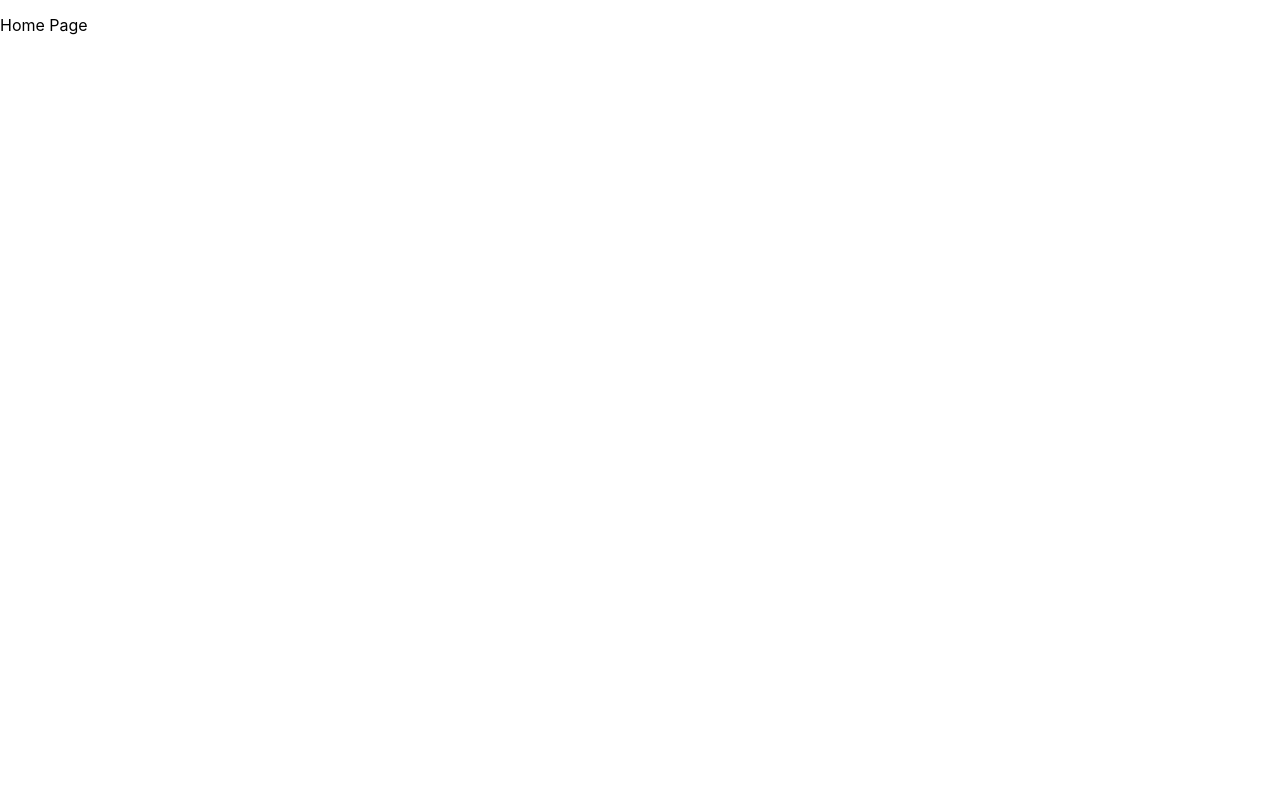
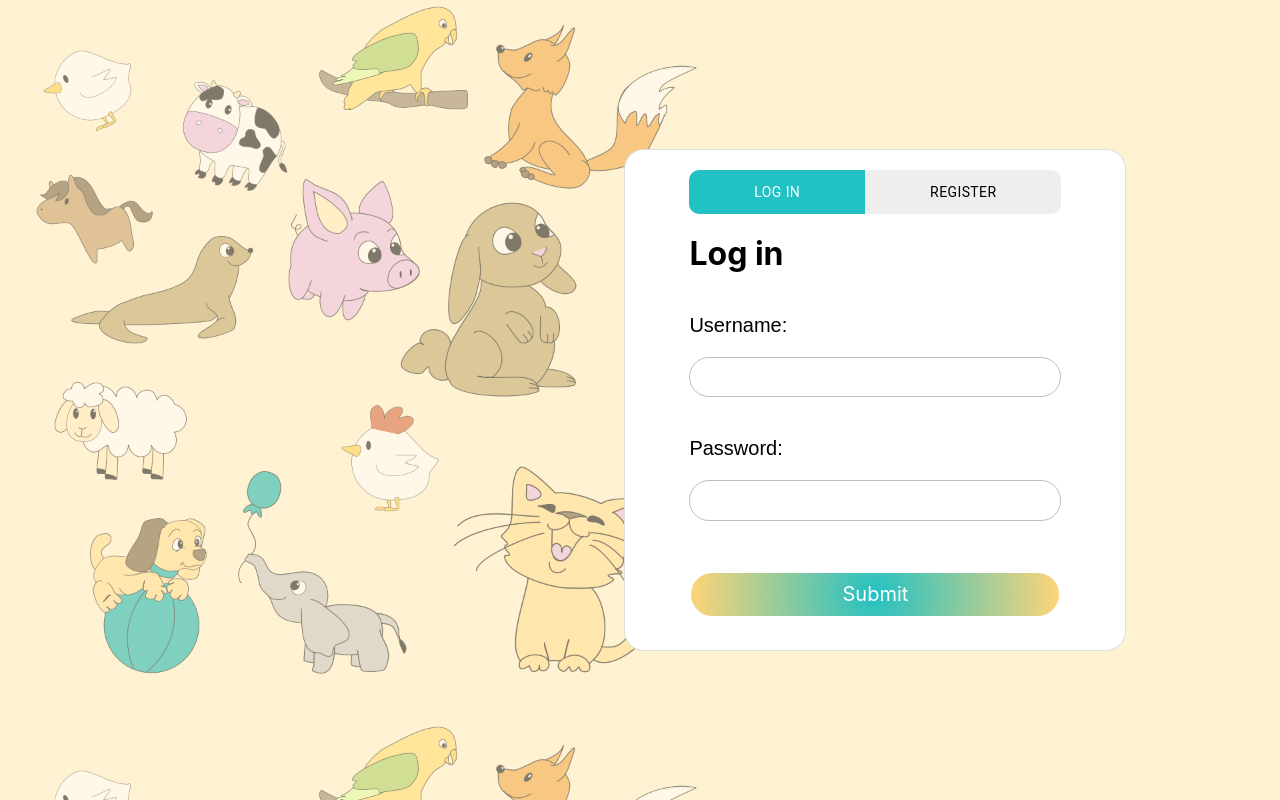
Before and after one commit to sdumencic/coloringbook, a React (Create React App) app: page / in a window 1280 px wide. Built offline with nearby package versions, Linux system fonts and the light colour scheme.

Commit message:
Login and registration forms

```diff
--- /dev/null
+++ b/src/components/HomePage/HomePage.scss
@@ -0,0 +1,14 @@
+.loginBackground {
+    height: 100vh;
+    background-size: contain;
+    /* ili repeat i contain ili samo cover */
+}
+
+
+/*
+radial-gradient(circle, #22c1c3 0%, #c5f9ca 100%)
+
+radial-gradient(circle, #5cd2b9 0%, #c5ffe4 100%)
+
+
+*/
--- a/src/components/HomePage/HomePage.tsx
+++ b/src/components/HomePage/HomePage.tsx
@@ -1,5 +1,50 @@
+import Login from "./Login/Login";
+import Register from "./Register/Register";
+import "./HomePage.scss";
+import { MouseEvent, useEffect, useRef, useState } from "react";
+
+const IMAGE = "/images/background.png";
+
 const HomePage = () => {
-    return <p>Home Page</p>
+    const style = {
+        backgroundImage: `url(${IMAGE})`
+    }
+
+    const [title, setTitle] = useState("Log in");
+
+    const [value, setValue] = useState(false);
+    const [active, setActive] = useState(false);
+    const changeRegister = () => {
+        setTitle('Register');
+        setValue(true);
+        setActive(true);
+    }
+
+    const changeLogin = () => {
+        setTitle('Log in');
+        setValue(false);
+        setActive(false);
+    }
+
+    return (
+        <div className="loginBackground" style={style}>
+            <form className="loginform">
+                <div className="loginformheader">
+                    <div className="materialui">
+                        <div className={`button ${active ? "" : "active"}`} onClick={changeLogin}>
+                            Log in
+                        </div>
+                        <div className={`button ${active ? "active" : ""}`} onClick={changeRegister}>
+                            Register
+                        </div>
+                    </div>
+                    <h1>{title}</h1>
+                </div>
+                {value ? <Register /> : <Login />}
+            </form>
+        </div>
+
+    )
 }
 
 export default HomePage;
--- /dev/null
+++ b/src/components/HomePage/Login/Login.scss
@@ -0,0 +1,116 @@
+$color: rgb(247, 243, 235);
+$turqoise: rgb(23, 131, 133);
+$turqoise-light: rgba(34, 193, 195, 1);
+$gradient: radial-gradient(circle, rgba(34, 193, 195, 1) 0%, rgb(255, 212, 120) 100%);
+$yellow: rgb(255, 212, 120);
+
+/* rgb(23, 131, 133) rgba(34, 193, 195, 1)*/
+
+body {
+    background-color: $color;
+}
+
+.loginform {
+    position: absolute;
+    display: flex;
+    flex-direction: column;
+    min-width: 0;
+    word-wrap: break-word;
+    background-color: #fff;
+    background-clip: border-box;
+    border: 1px solid rgba(0, 0, 0, .125);
+    border-radius: 20px;
+    width: 500px;
+    height: 500px;
+    right: 12%;
+    top: 50%;
+    -ms-transform: translateY(-50%);
+    transform: translateY(-50%);
+}
+
+.loginformheader {
+    padding: 0rem 4rem;
+    padding-bottom: 0rem;
+    margin-bottom: 20px;
+}
+
+.loginformbody {
+    flex: 1 1 auto;
+    padding: 0rem 4rem;
+    padding-bottom: 0rem;
+}
+
+.loginlabel {
+    margin: 10px 0 5px 0;
+    font-family: Arial;
+    font-size: 20px;
+}
+
+.logininput {
+    margin: 20px 0 40px 0;
+    padding: 10px;
+    border: 1px solid #bfbfbf;
+    border-radius: 20px;
+    box-sizing: border-box;
+    width: 100%
+}
+
+.loginsubmit {
+    margin: 10px 0 0 0;
+    padding: 10px 20px;
+    border: none;
+    border-radius: 20px;
+    background: #3085d6;
+    font-size: 20px;
+    color: white;
+    width: 100%;
+    position: initial;
+    /* background: radial-gradient(circle, rgba(252, 70, 107, 1) 0%, rgba(63, 94, 251, 1) 100%); */
+    /* radial-gradient(circle, rgba(34, 193, 195, 1) 0%, rgb(255, 212, 120) 100%) */
+    background: $gradient;
+    border: 2px solid currentColor;
+    border-radius: 3rem;
+    font-size: 20px;
+    transition: .2s;
+    transform: ease-in;
+}
+
+.loginsubmit:hover {
+    transform: scale(1.05);
+    background-color: $turqoise-light;
+}
+
+.loginformfooter {
+    flex: 1 1 auto;
+    padding: 0rem 4rem;
+}
+
+.materialui {
+    display: flex;
+    border-radius: 10px;
+    margin-top: 20px;
+    background-color: #eeeeee;
+    overflow: hidden;
+}
+
+.button {
+    display: inline-flex;
+    align-items: center;
+    justify-content: center;
+    box-sizing: border-box;
+    cursor: pointer;
+    user-select: none;
+    vertical-align: middle;
+    font-family: "Roboto", "Helvetica", "Arial", sans-serif;
+    font-size: 0.875rem;
+    letter-spacing: 0.02857em;
+    text-transform: uppercase;
+    padding: 14px 14px;
+    text-align: center;
+    flex-grow: 1;
+}
+
+.active {
+    background: $turqoise-light;
+    color: white;
+}
--- /dev/null
+++ b/src/components/HomePage/Login/Login.tsx
@@ -0,0 +1,28 @@
+import Button from "../../Shared/Button/Button";
+import "./Login.scss";
+
+const Login = () => {
+
+    return (
+        <div>
+            <div className="loginformbody">
+                <label className="loginlabel">Username:</label>
+                <input className="logininput" type="text" />
+                <label className="loginlabel">Password:</label>
+                <input className="logininput" type="password" />
+
+            </div>
+            <div className="loginformfooter">
+                <Button />
+            </div>
+        </div>
+    )
+}
+
+const Test = () => (
+    <div id="results" className="search-results">
+        Some Results
+    </div>
+)
+
+export default Login;
--- /dev/null
+++ b/src/components/HomePage/Register/Register.tsx
@@ -0,0 +1,30 @@
+import Button from "../../Shared/Button/Button";
+import "./Register.scss";
+
+const Register = () => {
+
+    return (
+        <div>
+            <div className="loginformbody">
+                <label className="loginlabel">Username:</label>
+                <input className="logininput" type="text" />
+                <label className="loginlabel">Password:</label>
+                <input className="logininput" type="password" />
+                <label className="loginlabel">Password:</label>
+                <input className="logininput" type="password" />
+
+            </div>
+            <div className="loginformfooter">
+                <Button />
+            </div>
+        </div>
+    )
+}
+
+const Test = () => (
+    <div id="results" className="search-results">
+        Some Results
+    </div>
+)
+
+export default Register;
--- /dev/null
+++ b/src/components/Shared/Button/Button.tsx
@@ -0,0 +1,9 @@
+import "./Button.scss";
+
+const Button = () => {
+    return (
+        <button className="loginsubmit" type="submit">Submit</button>
+    )
+}
+
+export default Button;
```
Also changed, not shown: public/images/background.png (added), src/components/HomePage/Register/Register.scss (added), src/components/Shared/Button/Button.scss (added).
